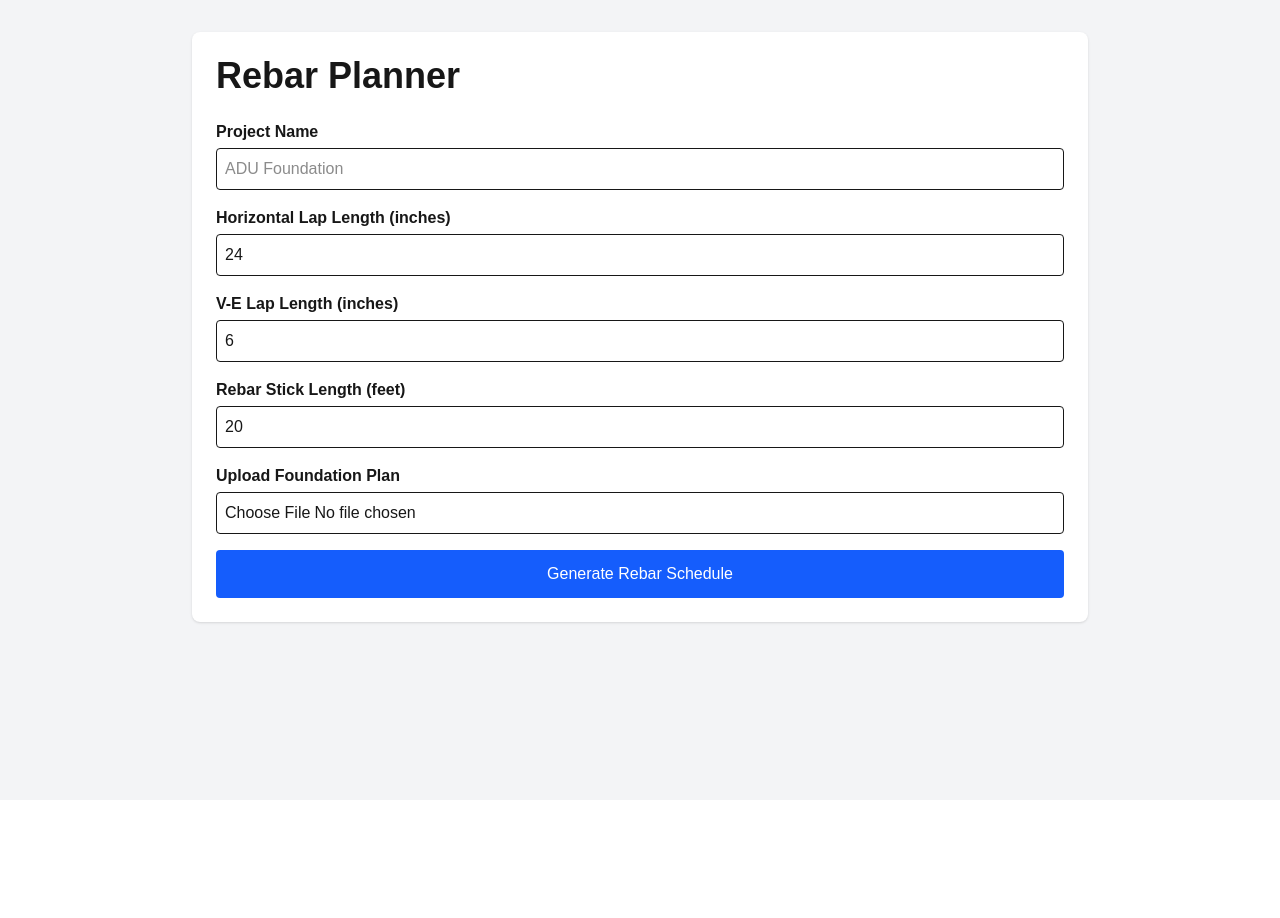
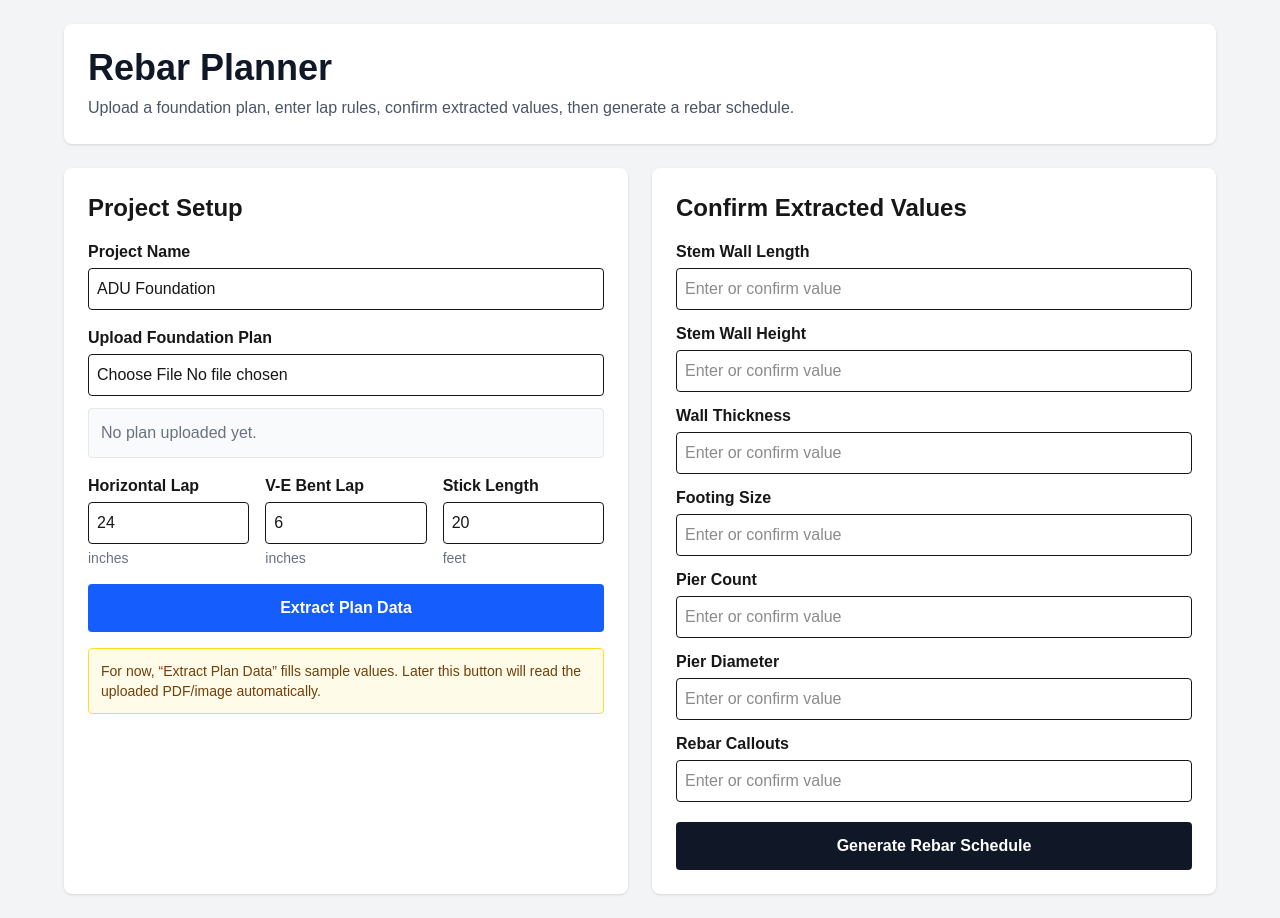
Before and after one commit to vdumpa972-hue/rebar-planner, a Next.js app: page / in a window 1280 px wide. Before the commit the page ends 800 px from the top, so only its background shows below. Built offline with nearby package versions, Linux system fonts and the light colour scheme.

Commit message:
Added editable extracted values panel

```diff
--- a/src/app/page.tsx
+++ b/src/app/page.tsx
@@ -1,54 +1,75 @@
+"use client";
+
+import { useState } from "react";
+
+type ExtractedField = {
+  key: string;
+  label: string;
+  value: string;
+};
+
 export default function Home() {
+  const [projectName, setProjectName] = useState("ADU Foundation");
+  const [planFileName, setPlanFileName] = useState("");
+  const [horizontalLap, setHorizontalLap] = useState("24");
+  const [verticalBentLap, setVerticalBentLap] = useState("6");
+  const [stickLength, setStickLength] = useState("20");
+
+  const [fields, setFields] = useState<ExtractedField[]>([
+    { key: "stemWallLength", label: "Stem Wall Length", value: "" },
+    { key: "stemWallHeight", label: "Stem Wall Height", value: "" },
+    { key: "wallThickness", label: "Wall Thickness", value: "" },
+    { key: "footingSize", label: "Footing Size", value: "" },
+    { key: "pierCount", label: "Pier Count", value: "" },
+    { key: "pierDiameter", label: "Pier Diameter", value: "" },
+    { key: "rebarCallouts", label: "Rebar Callouts", value: "" },
+  ]);
+
+  function updateField(key: string, value: string) {
+    setFields((current) =>
+      current.map((field) =>
+        field.key === key ? { ...field, value } : field
+      )
+    );
+  }
+
+  function fillSampleData() {
+    setFields([
+      { key: "stemWallLength", label: "Stem Wall Length", value: "52'" },
+      { key: "stemWallHeight", label: "Stem Wall Height", value: "24\"" },
+      { key: "wallThickness", label: "Wall Thickness", value: "6\"" },
+      { key: "footingSize", label: "Footing Size", value: "18\" x 18\"" },
+      { key: "pierCount", label: "Pier Count", value: "14" },
+      { key: "pierDiameter", label: "Pier Diameter", value: "28\"" },
+      {
+        key: "rebarCallouts",
+        label: "Rebar Callouts",
+        value: "#4 horizontal, V-E, V-S, pier cages",
+      },
+    ]);
+  }
+
   return (
-    <main className="min-h-screen bg-gray-100 p-8">
-      <div className="mx-auto max-w-4xl rounded-lg bg-white p-6 shadow">
+    <main className="min-h-screen bg-gray-100 p-6">
+      <div className="mx-auto max-w-6xl">
+        <div className="mb-6 rounded-lg bg-white p-6 shadow">
+          <h1 className="text-4xl font-bold text-gray-900">Rebar Planner</h1>
+          <p className="mt-2 text-gray-600">
+            Upload a foundation plan, enter lap rules, confirm extracted values,
+            then generate a rebar schedule.
+          </p>
+        </div>
 
-        <h1 className="mb-6 text-4xl font-bold">
-          Rebar Planner
-        </h1>
+        <div className="grid gap-6 lg:grid-cols-2">
+          <section className="rounded-lg bg-white p-6 shadow">
+            <h2 className="mb-4 text-2xl font-semibold">Project Setup</h2>
 
             <div className="grid gap-4">
-
               <div>
-            <label className="mb-1 block font-semibold">
-              Project Name
-            </label>
+                <label className="mb-1 block font-semibold">Project Name</label>
                 <input
-              type="text"
-              placeholder="ADU Foundation"
-              className="w-full rounded border p-2"
-            />
-          </div>
-
-          <div>
-            <label className="mb-1 block font-semibold">
-              Horizontal Lap Length (inches)
-            </label>
-            <input
-              type="number"
-              defaultValue="24"
-              className="w-full rounded border p-2"
-            />
-          </div>
-
-          <div>
-            <label className="mb-1 block font-semibold">
-              V-E Lap Length (inches)
-            </label>
-            <input
-              type="number"
-              defaultValue="6"
-              className="w-full rounded border p-2"
-            />
-          </div>
-
-          <div>
-            <label className="mb-1 block font-semibold">
-              Rebar Stick Length (feet)
-            </label>
-            <input
-              type="number"
-              defaultValue="20"
+                  value={projectName}
+                  onChange={(e) => setProjectName(e.target.value)}
                   className="w-full rounded border p-2"
                 />
               </div>
@@ -59,16 +80,109 @@ export default function Home() {
                 </label>
                 <input
                   type="file"
+                  accept=".pdf,.png,.jpg,.jpeg"
+                  onChange={(e) => {
+                    const file = e.target.files?.[0];
+                    setPlanFileName(file ? file.name : "");
+                  }}
+                  className="w-full rounded border p-2"
+                />
+
+                {planFileName ? (
+                  <div className="mt-3 rounded border border-green-300 bg-green-50 p-3 text-green-800">
+                    ✓ Plan loaded: <strong>{planFileName}</strong>
+                  </div>
+                ) : (
+                  <div className="mt-3 rounded border border-gray-200 bg-gray-50 p-3 text-gray-500">
+                    No plan uploaded yet.
+                  </div>
+                )}
+              </div>
+
+              <div className="grid gap-4 sm:grid-cols-3">
+                <div>
+                  <label className="mb-1 block font-semibold">
+                    Horizontal Lap
+                  </label>
+                  <input
+                    type="number"
+                    value={horizontalLap}
+                    onChange={(e) => setHorizontalLap(e.target.value)}
+                    className="w-full rounded border p-2"
+                  />
+                  <div className="mt-1 text-sm text-gray-500">inches</div>
+                </div>
+
+                <div>
+                  <label className="mb-1 block font-semibold">
+                    V-E Bent Lap
+                  </label>
+                  <input
+                    type="number"
+                    value={verticalBentLap}
+                    onChange={(e) => setVerticalBentLap(e.target.value)}
+                    className="w-full rounded border p-2"
+                  />
+                  <div className="mt-1 text-sm text-gray-500">inches</div>
+                </div>
+
+                <div>
+                  <label className="mb-1 block font-semibold">
+                    Stick Length
+                  </label>
+                  <input
+                    type="number"
+                    value={stickLength}
+                    onChange={(e) => setStickLength(e.target.value)}
+                    className="w-full rounded border p-2"
+                  />
+                  <div className="mt-1 text-sm text-gray-500">feet</div>
+                </div>
+              </div>
+
+              <button
+                type="button"
+                onClick={fillSampleData}
+                className="rounded bg-blue-600 p-3 font-semibold text-white hover:bg-blue-700"
+              >
+                Extract Plan Data
+              </button>
+
+              <div className="rounded border border-yellow-300 bg-yellow-50 p-3 text-sm text-yellow-900">
+                For now, “Extract Plan Data” fills sample values. Later this
+                button will read the uploaded PDF/image automatically.
+              </div>
+            </div>
+          </section>
+
+          <section className="rounded-lg bg-white p-6 shadow">
+            <h2 className="mb-4 text-2xl font-semibold">
+              Confirm Extracted Values
+            </h2>
+
+            <div className="grid gap-3">
+              {fields.map((field) => (
+                <div key={field.key}>
+                  <label className="mb-1 block font-semibold">
+                    {field.label}
+                  </label>
+                  <input
+                    value={field.value}
+                    onChange={(e) => updateField(field.key, e.target.value)}
+                    placeholder="Enter or confirm value"
                     className="w-full rounded border p-2"
                   />
                 </div>
+              ))}
+            </div>
 
             <button
-            className="rounded bg-blue-600 p-3 text-white hover:bg-blue-700"
+              type="button"
+              className="mt-5 w-full rounded bg-gray-900 p-3 font-semibold text-white hover:bg-gray-800"
             >
               Generate Rebar Schedule
             </button>
-
+          </section>
         </div>
       </div>
     </main>
```
Lines whose indentation alone changed are shown as unchanged.
